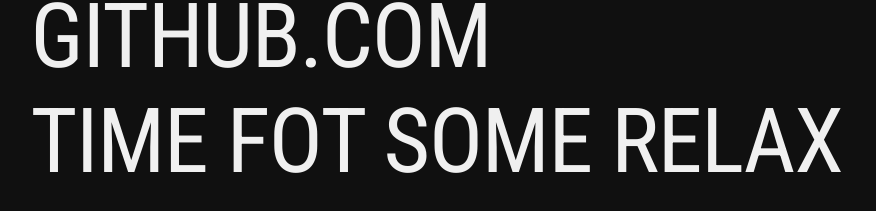
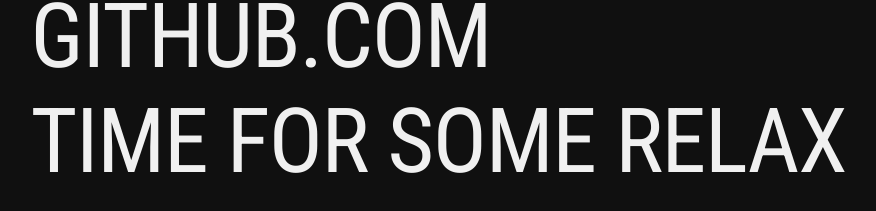
Before and after one commit to SemenBrekhovQA/SemenBrekhovQA.github.io, a plain HTML site: page index.html in a window 1280 px wide. Shown: the part 2442-2653 px from the top of the page, without its empty margins (32-908 px from the left). Drawn offline with Linux system fonts and the light colour scheme.

Commit message:
со смайлом

```diff
--- a/index.html
+++ b/index.html
@@ -55,7 +55,7 @@
       </div>
       <div class="entry">
         <a
-          href="https://dn.ht/picklecat/">Time fot some relax</a>
+          href="https://dn.ht/picklecat/">Time for some relax</a>
       </div>
 
     </div>
```
